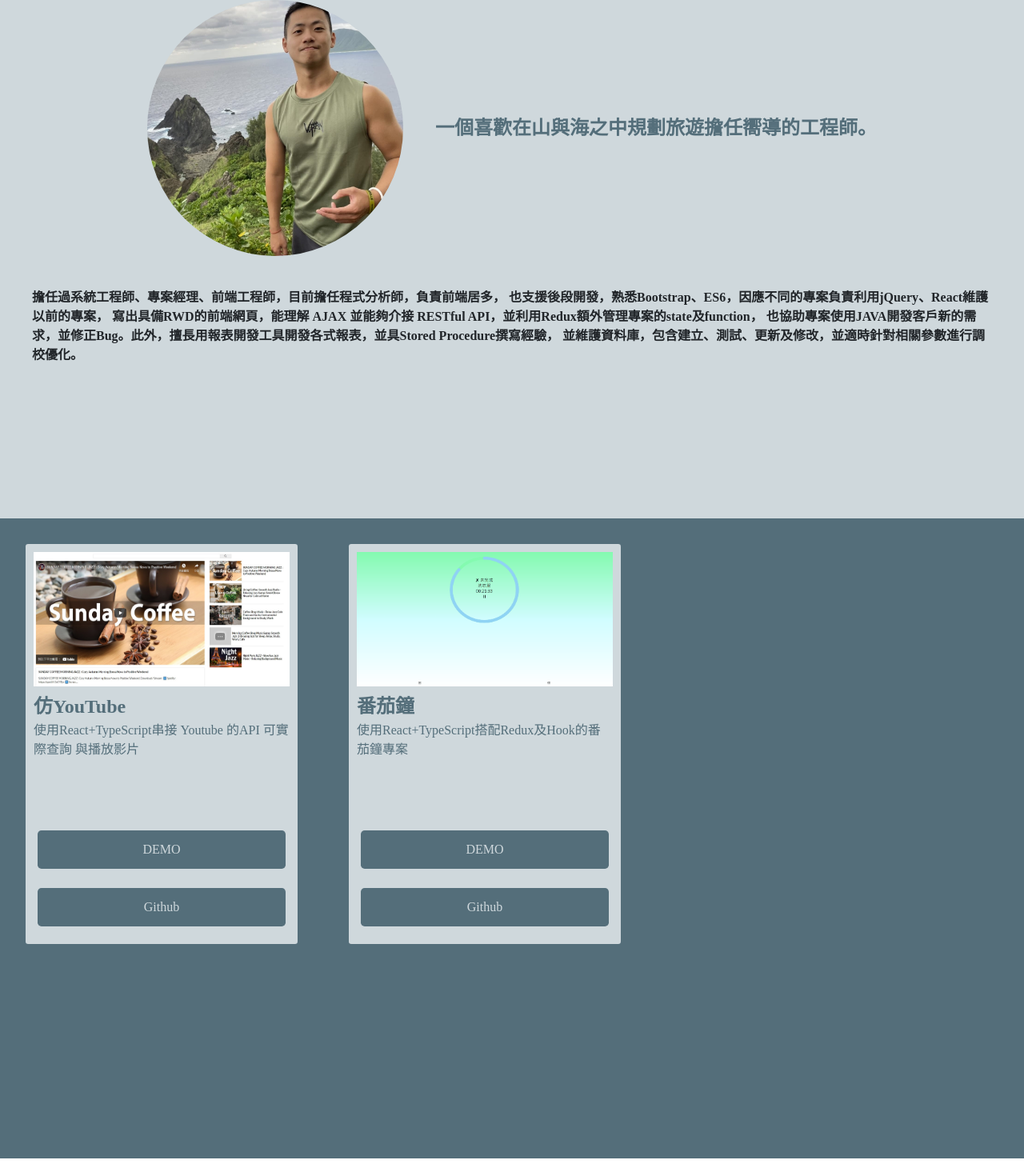
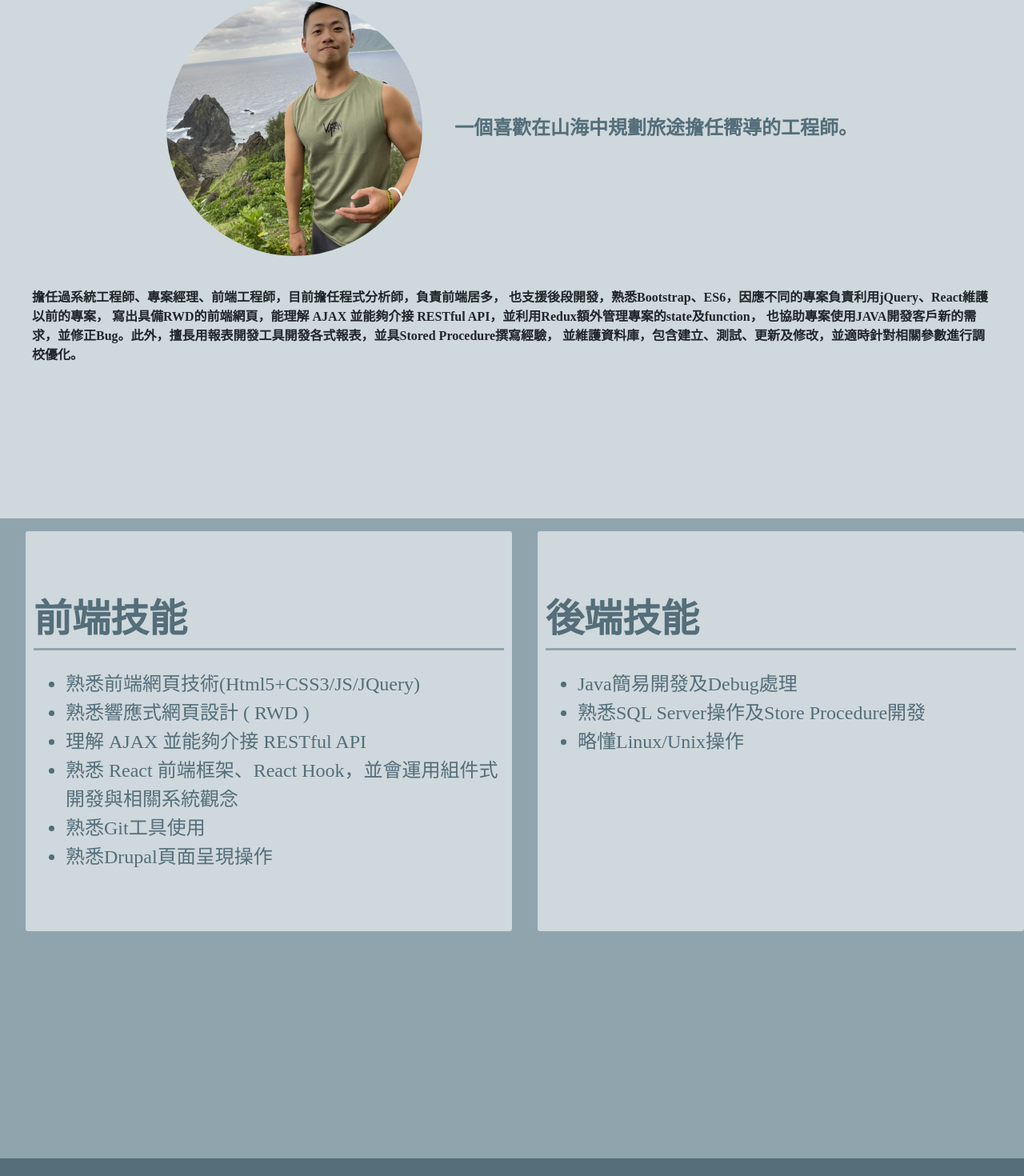
Before and after one commit to kurtzhou1/KurtWebSite_deploy, a React (Create React App) app: page / in a window 1280 px wide. Shown: the part 1008-2478 px from the top of the page at 80% size. Before the commit the page ends 2456 px from the top, so only its background shows below. Built offline with nearby package versions, Linux system fonts and the light colour scheme.

Commit message:
[add]Portfolio

```diff
--- a/src/components/About.tsx
+++ b/src/components/About.tsx
@@ -6,7 +6,7 @@ const About:React.FC = () => {
         <div className="about">
             <div className="info">
                 <div className="me"></div>
-                <div className="me2">一個喜歡在山與海之中規劃旅遊擔任嚮導的工程師。</div>
+                <div className="me2">一個喜歡在山海中規劃旅途擔任嚮導的工程師。</div>
             </div>
             <div className="infoDetail">
                 擔任過系統工程師、專案經理、前端工程師，目前擔任程式分析師，負責前端居多，
--- a/src/components/App.tsx
+++ b/src/components/App.tsx
@@ -12,7 +12,7 @@ const Containers:React.FC = (props) => {
             <header><Navbar /></header>
             <section id="HOME"><Home/></section>
             <section id="ABOUT"><About/></section>
-            {/* <section id="PORTFOLIO"><Portfolio /></section> */}
+            <section id="PORTFOLIO"><Portfolio /></section>
             <section id="PROJECT"><Project /></section>
         </div>
     );
--- a/src/components/Navbar.tsx
+++ b/src/components/Navbar.tsx
@@ -20,7 +20,7 @@ const Navbar:React.FC = () => {
         <div className="navbar">
             <div onClick={()=>{scrollToAnchor('HOME')}}>HOME</div>
             <div onClick={()=>{scrollToAnchor('ABOUT')}}>ABOUT</div>
-            {/* <div onClick={()=>{scrollToAnchor('PORTFOLIO')}}>PORTFOLIO</div> */}
+            <div onClick={()=>{scrollToAnchor('PORTFOLIO')}}>PORTFOLIO</div>
             <div onClick={()=>{scrollToAnchor('PROJECT')}}>PROJECT</div>
         </div>
     );
--- a/src/components/Portfolio.tsx
+++ b/src/components/Portfolio.tsx
@@ -4,7 +4,27 @@ const Portfolio:React.FC = () => {
 
     return (
         <div className="portfolio">
-            你好
+            <div className="portfolioContainer">
+                <div>
+                    <h4 className="title">前端技能</h4>
+                    <ul className="content">
+                        <li>熟悉前端網頁技術(Html5+CSS3/JS/JQuery)</li>
+                        <li>熟悉響應式網頁設計 ( RWD )</li>
+                        <li>理解 AJAX 並能夠介接 RESTful API</li>
+                        <li>熟悉 React 前端框架、React Hook，並會運用組件式開發與相關系統觀念</li>
+                        <li>熟悉Git工具使用</li>
+                        <li>熟悉Drupal頁面呈現操作</li>
+                    </ul>
+                </div>
+                <div>
+                    <h4 className="title">後端技能</h4>
+                    <ul className="content">
+                        <li>Java簡易開發及Debug處理</li>
+                        <li>熟悉SQL Server操作及Store Procedure開發</li>
+                        <li>略懂Linux/Unix操作</li>
+                    </ul>
+                </div>
+            </div>
         </div>
     );
 }
--- /dev/null
+++ b/src/components/styles/index.scss
@@ -0,0 +1,213 @@
+@mixin page {
+  min-height: 100vh;
+  min-width: 90vw;
+}
+
+@mixin forDesktop { /* 桌機/平板 */
+  @media screen and (min-Width: 980px) {
+      @content
+  }
+};
+
+body {
+  margin: 0;
+  font-family: var(--bs-font-sans-serif);
+  font-size: 1rem;
+  font-weight: 400;
+  line-height: 1.5;
+  color: #212529;
+  background-color: #fff;
+  -webkit-text-size-adjust: 100%;
+  -webkit-tap-highlight-color: transparent;
+  a{
+    text-decoration:none;
+    color: #CFD8DC;
+    width: 100%;
+    text-align: center;
+  }
+}
+
+header{
+  position: sticky;
+  top: 0;
+  left: 0;
+  .navbar{
+    display: flex;
+    background-color: rgba(0, 0, 0, 0.7);
+    color: #fff;
+    padding: 0.5rem;
+    >div{
+      margin: 0 1rem;
+      &:hover{
+        cursor: pointer;
+      }
+    }
+    @include forDesktop(){
+      padding: 1rem;
+    }
+  }
+}
+
+.home{
+  @include page;
+  background-image: url(../../img/sea.jpg);
+  background-size: cover;
+  background-position: center;
+  display: flex;
+  justify-content: center;
+  align-items: center;
+  font-size: 2rem;
+  flex-direction: column;
+  .homeBanner{
+    border: 2.5px solid #212529;
+    border-radius: 0.25rem;
+    padding: 5px;
+    margin-top: 10px;
+    .homeBannerInner{
+      border: 2.5px solid #212529;
+      border-radius: 0.25rem;
+      padding: 5px;
+      font-size: 2rem;
+      font-weight: bold;
+    }
+    &:hover{
+      cursor: pointer;
+    }
+  }
+  @include forDesktop(){
+    font-size: 4rem;
+  }
+}
+
+.about{
+  @include page;
+  background-color: #CFD8DC;
+  display: flex;
+  flex-direction: column;
+  justify-content: center;
+  align-items: center;
+  .info{
+    display: flex;
+    flex-direction: column;
+    align-items: center;
+    .me{
+      width:20rem;
+      height:20rem; //正圓形，所以寬與高都設一樣
+      border-radius:999em;
+      background-image: url(../../img/me.jpg);
+      background-size: cover;
+    }
+    .me2{
+      font-size: 1.5rem;
+      color: #546E7A;
+      font-weight: bold;
+      display: flex;
+      align-items: center;
+      justify-content: center;
+      padding-left: 2.5rem;
+    }
+    @include forDesktop(){
+      flex-direction: row;
+    }
+  }
+  .infoDetail{
+    margin: 2.5rem;
+    font-size: 1rem;
+    font-weight: bold;
+  }
+}
+
+.portfolio{
+  @include page;
+  background-color: #90A4AE;
+  width: 100%;
+  .portfolioContainer{
+    width: 100%;
+    display: flex;
+    flex-direction: column;
+    >div{
+      background-color: #CFD8DC;
+      padding: 10px;
+      border-radius: 0.2rem;
+      color: #546E7A;
+      margin: 1rem;
+      @include forDesktop(){
+        width: 40rem;
+        height: 30rem;
+        margin: 0 1rem;
+      }
+    }
+    .title{
+      font-size: 2rem;
+      font-weight: bold;
+      border-bottom: 3px solid #90A4AE;
+      margin-bottom: 10px;
+      @include forDesktop(){
+        font-size: 3rem;
+      }
+    }
+    .content{
+      font-size: 1rem;
+      @include forDesktop(){
+        font-size: 1.5rem;
+      }
+    }
+    @include forDesktop(){
+      margin: 1rem;
+      flex-direction: row;
+    }
+  }
+  @include forDesktop(){
+    display: flex;
+  }
+}
+
+.project{
+  @include page;
+  background-color: #546E7A;
+  // padding: 1rem;
+  display: flex;
+  flex-wrap: wrap;
+  >div{
+    width: 20rem;
+    height: 30rem;
+    background-color: #CFD8DC;
+    margin: 2rem;
+    padding: 10px;
+    border-radius: 0.2rem;
+    color: #546E7A;
+    img{
+      width: 100%;
+      height: 35%;
+      &.pomodoro{
+        background-image: url(../../img/Pomodoro.jpg);
+      }
+    }
+    .info{
+      height: 35%;
+    }
+    .button{
+      height: 25%;
+      margin: 5px;
+      display: flex;
+      flex-flow: column;
+      justify-content: space-between;
+      >div{
+        background-color: #546E7A;
+        width: 100%;
+        height: 40%;
+        border-radius: 0.3rem;
+        color: #CFD8DC;
+        display: flex;
+        justify-content: center;
+        align-items: center;
+      }
+    }
+  }
+  .projectDetail{
+    .title{
+      font-size: 1.5rem;
+      font-weight: bold;
+    }
+  }
+}
--- a/src/index.js
+++ b/src/index.js
@@ -1,6 +1,6 @@
 import React from 'react';
 import ReactDOM from 'react-dom';
-import './index.scss';
+import './components/styles/index.scss';
 import App from './components/App.tsx';
 
 ReactDOM.render(<App />, document.getElementById('root'));
--- a/src/index.scss
+++ /dev/null
@@ -1,155 +0,0 @@
-@mixin page {
-  min-height: 100vh;
-  min-width: 90vw;
-}
-
-body {
-  margin: 0;
-  font-family: var(--bs-font-sans-serif);
-  font-size: 1rem;
-  font-weight: 400;
-  line-height: 1.5;
-  color: #212529;
-  background-color: #fff;
-  -webkit-text-size-adjust: 100%;
-  -webkit-tap-highlight-color: transparent;
-  a{
-    text-decoration:none;
-    color: #CFD8DC;
-    width: 100%;
-    text-align: center;
-  }
-}
-
-header{
-  position: sticky;
-  top: 0;
-  left: 0;
-  .navbar{
-    display: flex;
-    background-color: rgba(0, 0, 0, 0.7);
-    color: #fff;
-    padding: 1rem;
-    >div{
-      margin: 0 1rem;
-      &:hover{
-        cursor: pointer;
-      }
-    }
-  }
-}
-
-.home{
-  @include page;
-  background-image: url(./img/sea.jpg);
-  background-size: cover;
-  background-position: center;
-  display: flex;
-  justify-content: center;
-  align-items: center;
-  font-size: 4rem;
-  flex-direction: column;
-  .homeBanner{
-    border: 2.5px solid #212529;
-    border-radius: 0.25rem;
-    padding: 5px;
-    .homeBannerInner{
-      border: 2.5px solid #212529;
-      border-radius: 0.25rem;
-      padding: 5px;
-      font-size: 2rem;
-      font-weight: bold;
-    }
-    &:hover{
-      cursor: pointer;
-    }
-  }
-}
-
-.about{
-  @include page;
-  background-color: #CFD8DC;
-  display: flex;
-  flex-direction: column;
-  justify-content: center;
-  align-items: center;
-  .info{
-    display: flex;
-    .me{
-      width:20rem;
-      height:20rem; //正圓形，所以寬與高都設一樣
-      border-radius:999em;
-      background-image: url(./img/me.jpg);
-      background-size: cover;
-    }
-    .me2{
-      font-size: 1.5rem;
-      color: #546E7A;
-      font-weight: bold;
-      display: flex;
-      align-items: center;
-      justify-content: center;
-      padding-left: 2.5rem;
-    }
-  }
-  .infoDetail{
-    margin: 2.5rem;
-    font-size: 1rem;
-    font-weight: bold;
-  }
-}
-
-.portfolio{
-  @include page;
-  background-color: #90A4AE;
-}
-
-.project{
-  @include page;
-  background-color: #546E7A;
-  // padding: 1rem;
-  display: flex;
-  flex-wrap: wrap;
-  >div{
-    width: 20rem;
-    height: 30rem;
-    background-color: #CFD8DC;
-    margin: 2rem;
-    padding: 10px;
-    border-radius: 0.2rem;
-    color: #546E7A;
-    img{
-      width: 100%;
-      height: 35%;
-      &.pomodoro{
-        background-image: url(./img/Pomodoro.jpg);
-      }
-    }
-    .info{
-      height: 35%;
-    }
-    .button{
-      height: 25%;
-      margin: 5px;
-      display: flex;
-      flex-flow: column;
-      justify-content: space-between;
-      >div{
-        background-color: #546E7A;
-        width: 100%;
-        height: 40%;
-        border-radius: 0.3rem;
-        color: #CFD8DC;
-        display: flex;
-        justify-content: center;
-        align-items: center;
-      }
-    }
-  }
-  .projectDetail{
-    .title{
-      font-size: 1.5rem;
-      font-weight: bold;
-    }
-  }
-}
```
